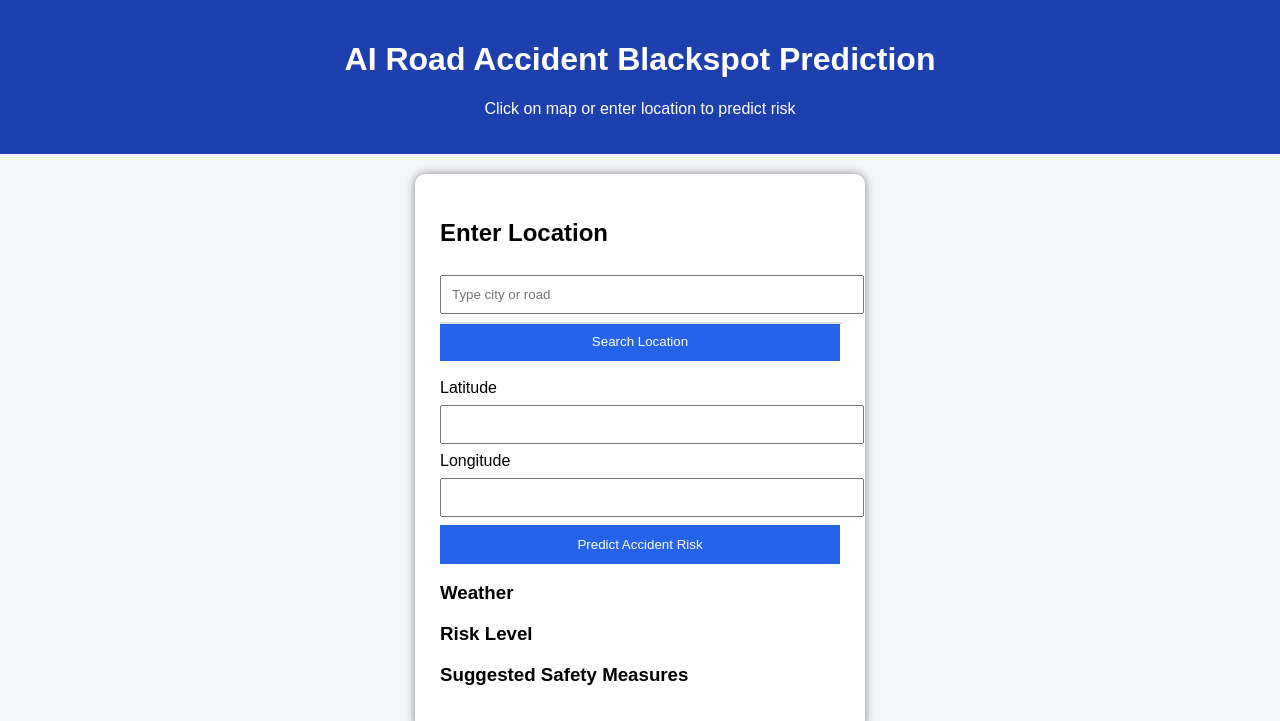
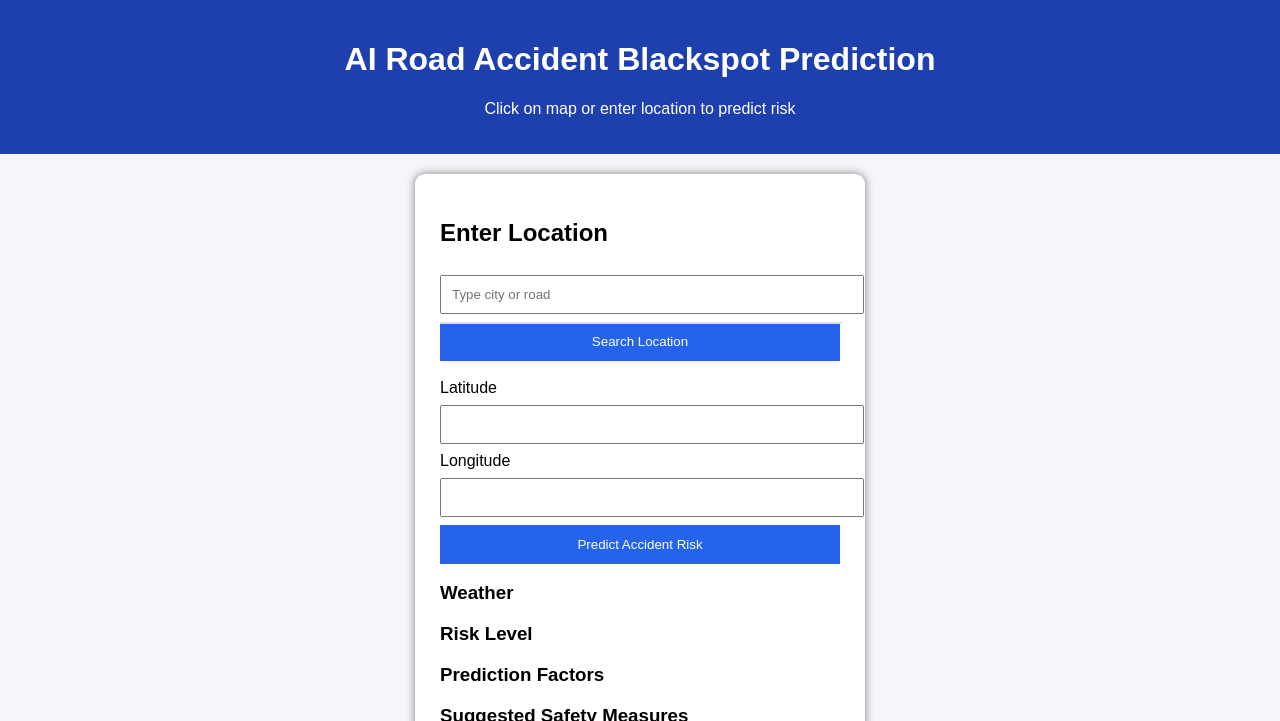
Before and after one commit to yogitaaax22/RoadAccidentPrediction, a Python web app: template backend/templates/index.html in a window 1280 px wide. Shown: the top 721 px of the page. Run offline with Jinja, Linux system fonts and the light colour scheme; the template is opened without the code that fills it, so the values that code supplies are empty.

Commit message:
Update index.html

```diff
--- a/backend/templates/index.html
+++ b/backend/templates/index.html
@@ -47,6 +47,9 @@
 <h3>Risk Level</h3>
 <p id="risk"></p>
 
+<h3>Prediction Factors</h3>
+<p id="factors"></p>
+
 <h3>Suggested Safety Measures</h3>
 <p id="solution"></p>
 
```
